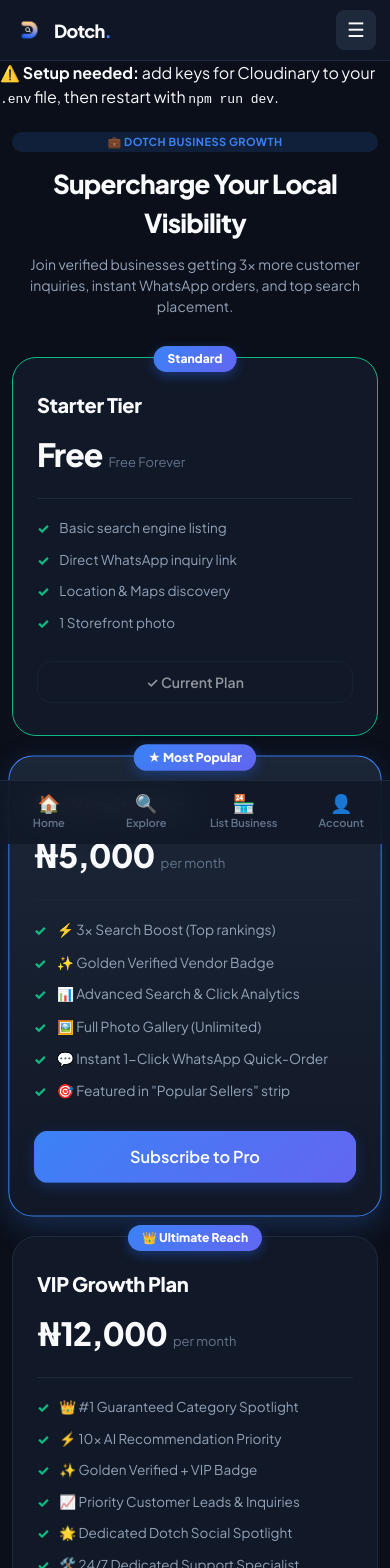
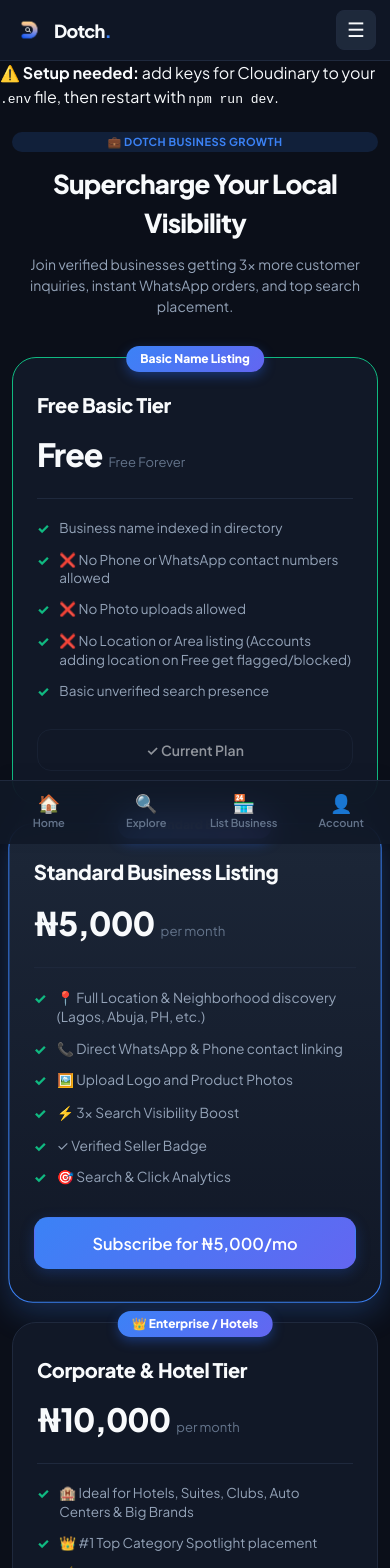
Before and after one commit to kingnigelpat/dotch-it, a React (Vite) app: page /subscription in a window 390 px wide. Shown: the top 1568 px of the page. Built offline with nearby package versions, Linux system fonts and the light colour scheme; no server answers.

Commit message:
Enforce tier rules: Free (name only, locked photos/phone/location), 5k Standard listing, 10k Corporate/Hotel spotlight

```diff
--- a/src/components/BusinessCard.jsx
+++ b/src/components/BusinessCard.jsx
@@ -55,10 +55,10 @@
         <div className="result-header-text">
           <div className="result-title-row">
             <h3 className="result-title">{business.name}</h3>
-            {business.subscriptionTier === 'growth_vip' ? (
-              <span className="badge-vip" title="VIP Featured Growth Partner">👑 VIP Partner</span>
+            {business.subscriptionTier === 'enterprise_monthly' || business.subscriptionTier === 'growth_vip' ? (
+              <span className="badge-vip" title="Corporate / Hotel VIP Spotlight">👑 Corporate / Hotel</span>
             ) : business.subscriptionTier === 'pro_monthly' ? (
-              <span className="badge-pro" title="Pro Verified Seller">⚡ Pro Seller</span>
+              <span className="badge-pro" title="Standard Verified Business">⚡ Standard Business</span>
             ) : business.verified ? (
               <span className="badge-verified">✓ Verified</span>
             ) : null}
--- a/src/pages/BusinessDashboard.jsx
+++ b/src/pages/BusinessDashboard.jsx
@@ -68,27 +68,29 @@
       <div className="subscription-dashboard-card">
         <div className="sub-dash-left">
           <div className="sub-dash-badge">
-            {business.subscriptionTier === 'growth_vip'
-              ? '👑 VIP Growth Partner'
+            {business.subscriptionTier === 'enterprise_monthly'
+              ? '👑 Corporate & Hotel Tier'
               : business.subscriptionTier === 'pro_monthly'
-              ? '⚡ Pro Verified Vendor'
-              : '🌱 Free Starter Tier'}
+              ? '⚡ Standard Business Tier'
+              : '🌱 Free Basic (Name Only)'}
           </div>
           <h2 style={{ fontSize: '18px', margin: '6px 0 4px' }}>
-            {business.subscriptionTier === 'growth_vip'
-              ? 'Maximum Search Priority Active'
+            {business.subscriptionTier === 'enterprise_monthly'
+              ? 'Maximum Hotel / Corporate Spotlight Active'
               : business.subscriptionTier === 'pro_monthly'
-              ? '3x Local Search Boost Active'
-              : 'Standard Search Visibility'}
+              ? '3x Local Search Boost & Location Active'
+              : 'Unlisted Location / Basic Name Index'}
           </h2>
           <p style={{ color: 'var(--text-secondary)', fontSize: '13px' }}>
-            {business.subscriptionTier
-              ? `Plan expires / renews in ~30 days. WhatsApp direct link active.`
-              : `Upgrade to Pro Vendor or VIP to get priority AI recommendations and 3x more customer inquiries.`}
+            {business.subscriptionTier === 'enterprise_monthly'
+              ? 'Enterprise plan active: #1 Spotlight, multi-line phone booking & HD gallery enabled.'
+              : business.subscriptionTier === 'pro_monthly'
+              ? 'Standard business plan active: Location discovery, photo uploads & direct WhatsApp contact enabled.'
+              : 'Free basic plan: No photos, phone numbers or location listing permitted. Upgrade to ₦5k/mo to list location and enable WhatsApp.'}
           </p>
         </div>
-        <Link to="/subscription" className="btn btn-outline btn-sm">
-          {business.subscriptionTier ? 'Manage Subscription →' : '⚡ Upgrade to Pro (₦5k/mo) →'}
+        <Link to="/subscription" className="btn btn-primary btn-sm">
+          {business.subscriptionTier ? 'Manage Subscription →' : '⚡ Upgrade to Standard (₦5k/mo) →'}
         </Link>
       </div>
 
--- a/src/pages/BusinessSetup.jsx
+++ b/src/pages/BusinessSetup.jsx
@@ -1,5 +1,5 @@
 import { useEffect, useState } from 'react'
-import { useNavigate } from 'react-router-dom'
+import { useNavigate, Link } from 'react-router-dom'
 import { useAuth } from '../context/AuthContext'
 import {
   createBusiness,
@@ -37,6 +37,8 @@
   const categories = getSuggestedCategories()
 
   const [editingId, setEditingId] = useState(null)
+  const [currentTier, setCurrentTier] = useState('starter')
+  const [isBlocked, setIsBlocked] = useState(false)
   const [name, setName] = useState('')
   const [category, setCategory] = useState('')
   const [location, setLocation] = useState('')
@@ -53,10 +55,14 @@
   const [uploading, setUploading] = useState(false)
   const [saving, setSaving] = useState(false)
 
+  const isFreePlan = currentTier === 'starter' || !currentTier
+
   useEffect(() => {
     getBusinessByOwner(user.uid).then((b) => {
       if (b) {
         setEditingId(b.id)
+        setCurrentTier(b.subscriptionTier || 'starter')
+        setIsBlocked(Boolean(b.isBlocked))
         setName(b.name || '')
         setCategory(b.category || '')
         setLocation(b.location || b.city || '')
@@ -80,33 +86,60 @@
     e.preventDefault()
     setError('')
 
+    if (isBlocked) {
+      return setError('⛔ Your business account is currently blocked for policy violation. Please contact support or upgrade to a paid tier.')
+    }
+
     if (!name.trim()) return setError('Business name is required.')
-    if (!logo && !logoUrl) return setError('Please add a business logo.')
+
+    // FREE TIER RESTRICTION ENFORCEMENT
+    if (isFreePlan) {
+      if (logo || img1 || img2) {
+        return setError('❌ Photo and logo uploads are disabled on the Free tier. Upgrade to the ₦5,000 Standard or ₦10,000 Corporate plan to add images.')
+      }
+      if (phone.trim()) {
+        return setError('❌ Phone / WhatsApp contact numbers are disabled on the Free tier. Upgrade to the ₦5,000 plan to add phone contacts.')
+      }
+      if (location.trim()) {
+        // Attempting to inject location on Free tier triggers policy flag
+        setError('⚠️ Violation detected: Location listing is not permitted on the Free tier. Free tier is strictly for unlocated business name index. Upgrade to ₦5k/mo to list your location.')
+        return
+      }
+    }
 
     setUploading(true)
     setSaving(true)
     try {
-      const [l, i1, i2] = await Promise.all([
+      let l = logoUrl, i1 = img1Url, i2 = img2Url
+      if (!isFreePlan) {
+        const [upLogo, upImg1, upImg2] = await Promise.all([
           upload(logo),
           upload(img1),
           upload(img2),
         ])
+        l = upLogo || logoUrl
+        i1 = upImg1 || img1Url
+        i2 = upImg2 || img2Url
+      }
+
       const data = {
         name: name.trim(),
         category,
-        location: location.trim() || 'Lagos',
-        city: location.trim() || 'Lagos',
-        phone: phone.trim(),
+        location: isFreePlan ? 'Unspecified (Free Tier)' : location.trim() || 'Lagos',
+        city: isFreePlan ? 'Unspecified' : location.trim() || 'Lagos',
+        phone: isFreePlan ? '' : phone.trim(),
         price: price.trim(),
         description: description.trim(),
-        logoUrl: l || logoUrl,
-        image1Url: i1 || img1Url,
-        image2Url: i2 || img2Url,
-        verified: true,
+        logoUrl: isFreePlan ? '' : l,
+        image1Url: isFreePlan ? '' : i1,
+        image2Url: isFreePlan ? '' : i2,
+        verified: !isFreePlan,
+        subscriptionTier: currentTier,
+        isBlocked: false,
         keywords: [
           name.trim().toLowerCase(),
           category.toLowerCase(),
-          location.trim().toLowerCase(),
+          !isFreePlan ? location.trim().toLowerCase() : '',
         ].filter(Boolean),
       }
 
@@ -118,38 +151,92 @@
       navigate('/business')
     } catch (err) {
       console.error(err)
-      setError(err.message || 'Could not save business listing. Please check Cloudinary settings or try again.')
+      setError(err.message || 'Could not save business listing.')
     } finally {
       setUploading(false)
       setSaving(false)
     }
   }
 
+  if (isBlocked) {
+    return (
+      <div className="setup-card" style={{ textAlign: 'center', borderColor: '#ef4444' }}>
+        <div style={{ fontSize: '48px', marginBottom: '12px' }}>⛔</div>
+        <h1 style={{ fontSize: '22px', color: '#ef4444', marginBottom: '8px' }}>Account Suspended / Blocked</h1>
+        <p style={{ color: 'var(--text-secondary)', fontSize: '14px', marginBottom: '24px' }}>
+          This business listing was flagged because a location was registered on the unverified Free tier.
+          Free tier allows business name indexing only.
+        </p>
+        <Link to="/subscription" className="btn btn-primary btn-lg">
+          ⚡ Upgrade to Standard (₦5,000) or Corporate (₦10,000) to Unblock →
+        </Link>
+      </div>
+    )
+  }
+
   return (
     <div className="setup-card">
-      <h1 style={{ fontSize: '24px', marginBottom: '8px' }}>
-        {editingId ? 'Edit business listing' : 'List your business on Dotch'}
+      <div style={{ display: 'flex', justifyContent: 'space-between', alignItems: 'center', marginBottom: '12px' }}>
+        <h1 style={{ fontSize: '24px' }}>
+          {editingId ? 'Edit Business Listing' : 'List your business on Dotch'}
         </h1>
-      <p style={{ color: 'var(--text-secondary)', fontSize: '14px', marginBottom: '24px' }}>
-        Get discovered by customers searching for your products and services around you.
-      </p>
+        <span
+          className={`badge-pill ${
+            currentTier === 'enterprise_monthly'
+              ? 'badge-vip'
+              : currentTier === 'pro_monthly'
+              ? 'badge-pro'
+              : 'badge-pill'
+          }`}
+        >
+          {currentTier === 'enterprise_monthly'
+            ? '👑 Corporate (₦10k/mo)'
+            : currentTier === 'pro_monthly'
+            ? '⚡ Standard (₦5k/mo)'
+            : '🌱 Free Tier (Name Only)'}
+        </span>
+      </div>
+
+      {isFreePlan && (
+        <div
+          style={{
+            background: 'rgba(239, 68, 68, 0.1)',
+            border: '1px solid rgba(239, 68, 68, 0.3)',
+            borderRadius: 'var(--radius-md)',
+            padding: '14px 16px',
+            marginBottom: '20px',
+            fontSize: '13px',
+            color: '#fca5a5',
+          }}
+        >
+          <strong>⚠️ Free Tier Limitations:</strong>
+          <ul style={{ paddingLeft: '18px', marginTop: '6px', lineHeight: 1.5 }}>
+            <li>Images and logo uploads are <strong>locked</strong>.</li>
+            <li>WhatsApp and phone numbers are <strong>locked</strong>.</li>
+            <li>Location listing is <strong>not allowed</strong> on free tier.</li>
+          </ul>
+          <Link to="/subscription" style={{ color: 'var(--brand-primary)', fontWeight: 700, display: 'inline-block', marginTop: '6px' }}>
+            ⚡ Upgrade to Standard (₦5,000/mo) or Hotel/Corporate (₦10,000/mo) →
+          </Link>
+        </div>
+      )}
 
       <form onSubmit={handleSubmit}>
         {error && <div className="alert alert-error">{error}</div>}
 
         <div className="form-group">
-          <label>Business Name</label>
+          <label>Business Name *</label>
           <input
             className="form-control"
             value={name}
             onChange={(e) => setName(e.target.value)}
-            placeholder="e.g. Kicks Hub Lagos"
+            placeholder="e.g. Kicks Hub Lagos or Eko Hotel & Suites"
             required
           />
         </div>
 
         <div className="form-group">
-          <label>Category</label>
+          <label>Category *</label>
           <select
             className="form-control"
             value={category}
@@ -166,24 +253,39 @@
         </div>
 
         <div className="form-group">
-          <label>City / Location</label>
+          <label>
+            City / Location {isFreePlan && <span style={{ color: '#ef4444' }}>(Locked on Free Tier)</span>}
+          </label>
           <input
             className="form-control"
-            value={location}
+            value={isFreePlan ? '' : location}
             onChange={(e) => setLocation(e.target.value)}
-            placeholder="e.g. Lekki, Lagos or Asaba"
-            required
+            placeholder={isFreePlan ? 'Upgrade to add location (Lekki, Abuja, etc.)' : 'e.g. Lekki Phase 1, Lagos'}
+            disabled={isFreePlan}
           />
+          {isFreePlan && (
+            <small style={{ color: 'var(--text-muted)', fontSize: '11px', marginTop: '3px', display: 'block' }}>
+              Requires ₦5,000 Standard or ₦10,000 Corporate plan.
+            </small>
+          )}
         </div>
 
         <div className="form-group">
-          <label>WhatsApp / Phone Number</label>
+          <label>
+            WhatsApp / Phone Number {isFreePlan && <span style={{ color: '#ef4444' }}>(Locked on Free Tier)</span>}
+          </label>
           <input
             className="form-control"
-            value={phone}
+            value={isFreePlan ? '' : phone}
             onChange={(e) => setPhone(e.target.value)}
-            placeholder="e.g. +2348012345678"
+            placeholder={isFreePlan ? 'Upgrade to add phone & WhatsApp link' : 'e.g. +2348012345678'}
+            disabled={isFreePlan}
           />
+          {isFreePlan && (
+            <small style={{ color: 'var(--text-muted)', fontSize: '11px', marginTop: '3px', display: 'block' }}>
+              Requires ₦5,000 Standard or ₦10,000 Corporate plan.
+            </small>
+          )}
         </div>
 
         <div className="form-group">
@@ -202,14 +304,38 @@
             className="form-control"
             value={description}
             onChange={(e) => setDescription(e.target.value)}
-            placeholder="Describe what products/services you sell. This helps AI find your store."
+            placeholder="Describe what products/services you sell. This helps AI find your business."
             rows={3}
           />
         </div>
 
+        {/* Image upload controls - only accessible on paid tiers */}
+        {!isFreePlan ? (
+          <>
             <ImagePicker label="Business Logo" file={logo} url={logoUrl} onChange={setLogo} />
-        <ImagePicker label="Product Photo 1" file={img1} url={img1Url} onChange={setImg1} />
-        <ImagePicker label="Product Photo 2" file={img2} url={img2Url} onChange={setImg2} />
+            <ImagePicker label="Product / Facility Photo 1" file={img1} url={img1Url} onChange={setImg1} />
+            <ImagePicker label="Product / Facility Photo 2" file={img2} url={img2Url} onChange={setImg2} />
+          </>
+        ) : (
+          <div
+            style={{
+              padding: '16px',
+              background: 'var(--bg-muted)',
+              border: '1px dashed var(--border-subtle)',
+              borderRadius: 'var(--radius-md)',
+              textAlign: 'center',
+              marginBottom: '16px',
+            }}
+          >
+            <div style={{ fontSize: '24px', marginBottom: '6px' }}>🖼️ 🔒</div>
+            <strong style={{ fontSize: '13px', display: 'block', color: 'var(--text-primary)' }}>
+              Photo Uploads Locked on Free Tier
+            </strong>
+            <p style={{ fontSize: '12px', color: 'var(--text-secondary)', marginTop: '4px' }}>
+              Upgrade to Standard (₦5k/mo) or Corporate (₦10k/mo) to showcase your logo, menu, rooms, and products.
+            </p>
+          </div>
+        )}
 
         <button className="btn btn-primary btn-block" disabled={uploading || saving} style={{ marginTop: '16px' }}>
           {uploading ? 'Uploading images…' : saving ? 'Saving…' : editingId ? 'Save listing' : 'Publish listing'}
--- a/src/services/businessService.js
+++ b/src/services/businessService.js
@@ -469,8 +469,8 @@
     }
   }
 
-  // Sort by subscription tier first (growth_vip > pro_monthly > starter)
-  const tierWeight = { growth_vip: 3, pro_monthly: 2, starter: 1 }
+  // Sort by subscription tier first (enterprise_monthly / growth_vip > pro_monthly > starter)
+  const tierWeight = { enterprise_monthly: 4, growth_vip: 4, pro_monthly: 2, starter: 1 }
   filtered.sort((a, b) => {
     const weightA = tierWeight[a.subscriptionTier] || 0
     const weightB = tierWeight[b.subscriptionTier] || 0
--- a/src/services/paystackService.js
+++ b/src/services/paystackService.js
@@ -5,53 +5,54 @@
 export const SUBSCRIPTION_PLANS = [
   {
     id: 'starter',
-    name: 'Starter Tier',
+    name: 'Free Basic Tier',
     price: 0,
     interval: 'Free Forever',
-    badge: 'Standard',
+    badge: 'Basic Name Listing',
     features: [
-      'Basic search engine listing',
-      'Direct WhatsApp inquiry link',
-      'Location & Maps discovery',
-      '1 Storefront photo',
+      'Business name indexed in directory',
+      '❌ No Phone or WhatsApp contact numbers allowed',
+      '❌ No Photo uploads allowed',
+      '❌ No Location or Area listing (Accounts adding location on Free get flagged/blocked)',
+      'Basic unverified search presence',
     ],
-    cta: 'Current Plan',
+    cta: 'Current Free Tier',
     highlight: false,
   },
   {
     id: 'pro_monthly',
-    name: 'Pro Vendor Plan',
+    name: 'Standard Business Listing',
     price: 5000,
     formattedPrice: '₦5,000',
     interval: 'per month',
-    badge: '★ Most Popular',
+    badge: '★ Standard Business',
     features: [
-      '⚡ 3x Search Boost (Top rankings)',
-      '✨ Golden Verified Vendor Badge',
-      '📊 Advanced Search & Click Analytics',
-      '🖼️ Full Photo Gallery (Unlimited)',
-      '💬 Instant 1-Click WhatsApp Quick-Order',
-      '🎯 Featured in "Popular Sellers" strip',
+      '📍 Full Location & Neighborhood discovery (Lagos, Abuja, PH, etc.)',
+      '📞 Direct WhatsApp & Phone contact linking',
+      '🖼️ Upload Logo and Product Photos',
+      '⚡ 3x Search Visibility Boost',
+      '✓ Verified Seller Badge',
+      '🎯 Search & Click Analytics',
     ],
-    cta: 'Subscribe to Pro',
+    cta: 'Subscribe for ₦5,000/mo',
     highlight: true,
   },
   {
-    id: 'growth_vip',
-    name: 'VIP Growth Plan',
-    price: 12000,
-    formattedPrice: '₦12,000',
+    id: 'enterprise_monthly',
+    name: 'Corporate & Hotel Tier',
+    price: 10000,
+    formattedPrice: '₦10,000',
     interval: 'per month',
-    badge: '👑 Ultimate Reach',
+    badge: '👑 Enterprise / Hotels',
     features: [
-      '👑 #1 Guaranteed Category Spotlight',
-      '⚡ 10x AI Recommendation Priority',
-      '✨ Golden Verified + VIP Badge',
-      '📈 Priority Customer Leads & Inquiries',
-      '🌟 Dedicated Dotch Social Spotlight',
-      '🛠️ 24/7 Dedicated Support Specialist',
+      '🏨 Ideal for Hotels, Suites, Clubs, Auto Centers & Big Brands',
+      '👑 #1 Top Category Spotlight placement',
+      '⚡ 10x AI Query Recommendation Boost',
+      '🖼️ Unlimited HD Photos & Suite/Product Galleries',
+      '📞 Multi-line Priority WhatsApp Booking',
+      '🌟 Dedicated Priority Customer Support',
     ],
-    cta: 'Subscribe to VIP',
+    cta: 'Subscribe for ₦10,000/mo',
     highlight: false,
   },
 ]
```
Lines whose indentation alone changed are shown as unchanged.
